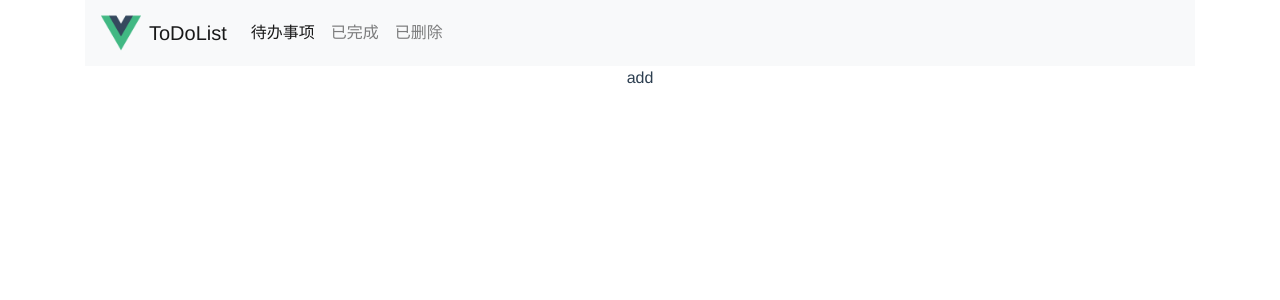
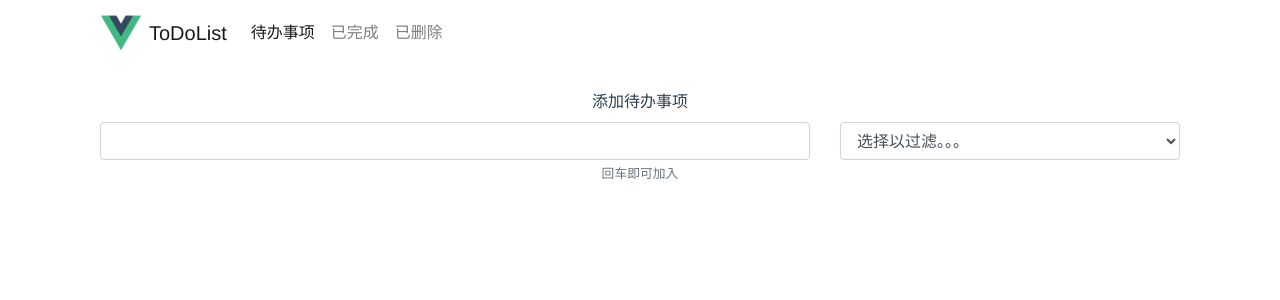
Before and after one commit to yuansuixin/todolist-vue3, a Vue app: page /#/add in a window 1280 px wide. Shown: the top 300 px of the page. Built offline with nearby package versions, Linux system fonts and the light colour scheme.

Commit message:
feat add

```diff
--- a/package.json
+++ b/package.json
@@ -9,11 +9,13 @@
   },
   "dependencies": {
     "core-js": "^3.6.5",
+    "uuid": "^8.3.2",
     "vue": "^3.0.0",
     "vue-router": "^4.0.0-0",
     "vuex": "^4.0.0-0"
   },
   "devDependencies": {
+    "@types/uuid": "^8.3.0",
     "@typescript-eslint/eslint-plugin": "^2.33.0",
     "@typescript-eslint/parser": "^2.33.0",
     "@vue/cli-plugin-babel": "~4.5.0",
--- /dev/null
+++ b/src/common/const.ts
@@ -0,0 +1 @@
+export enum TodoItemState { ALL, OPEN, DONE, DELETE }
--- /dev/null
+++ b/src/common/interface.ts
@@ -0,0 +1,7 @@
+import { TodoItemState } from "./const";
+
+export interface TodoItem {
+  id: string,
+  text: string,
+  state: TodoItemState
+}
--- a/src/components/Add.vue
+++ b/src/components/Add.vue
@@ -1,9 +1,51 @@
 <template>
-  <div>add</div>
+  <div class="form-group">
+    <label for="">添加待办事项</label>
+    <div class="row">
+      <div class="col-8">
+        <input
+          type="text"
+          class="form-control"
+          v-model="inputValue"
+          @keydown.enter="add()"
+        />
+      </div>
+      <div class="col-4">
+        <select name="" id="" class="form-control">
+          <option value="">选择以过滤。。。</option>
+          <option value="">待办中</option>
+          <option value="">已完成</option>
+          <option value="">已删除</option>
+        </select>
+      </div>
+    </div>
+    <small class="form-text text-muted">回车即可加入</small>
+  </div>
+  <div class="list-group">
+    <li class="list-group-item" v-for="item in todos" :key="item.id">
+      {{ item }}
+    </li>
+  </div>
 </template>
 
 <script>
-export default {}
+import { computed, defineComponent, reactive, ref } from 'vue'
+import store from '@/store'
+
+export default defineComponent({
+  setup() {
+    const inputValue = ref('')
+    const add = () => {
+      console.log(inputValue.value)
+      store.commit('add', inputValue.value)
+    }
+    return reactive({
+      inputValue,
+      add,
+      todos: computed(() => store.state.todos)
+    })
+  }
+})
 </script>
 
 <style></style>
--- a/src/store/index.ts
+++ b/src/store/index.ts
@@ -1,9 +1,20 @@
 import { createStore } from 'vuex'
+import { TodoItem } from './../common/interface';
+import { v4 as uuidv4 } from 'uuid'
+import { TodoItemState } from '@/common/const';
 
 export default createStore({
   state: {
+    todos: [] as TodoItem[]
   },
   mutations: {
+    add(state, value) {
+      state.todos.push({
+        id: uuidv4(),
+        text: value,
+        state: TodoItemState.OPEN
+      })
+    }
   },
   actions: {
   },
--- a/src/views/Home.vue
+++ b/src/views/Home.vue
@@ -1,6 +1,6 @@
 <template>
   <div class="container ">
-    <nav class="navbar navbar-expand-lg navbar-light bg-light">
+    <nav class="navbar navbar-expand-lg navbar-light mb-4">
       <a class="navbar-brand d-flex align-items-center" href="#">
         <div class="logo mr-2"></div>
         <span>ToDoList</span>
```
Also changed, not shown: .eslintrc.js, 1 other file (tests, documents, lock files or other folders).
